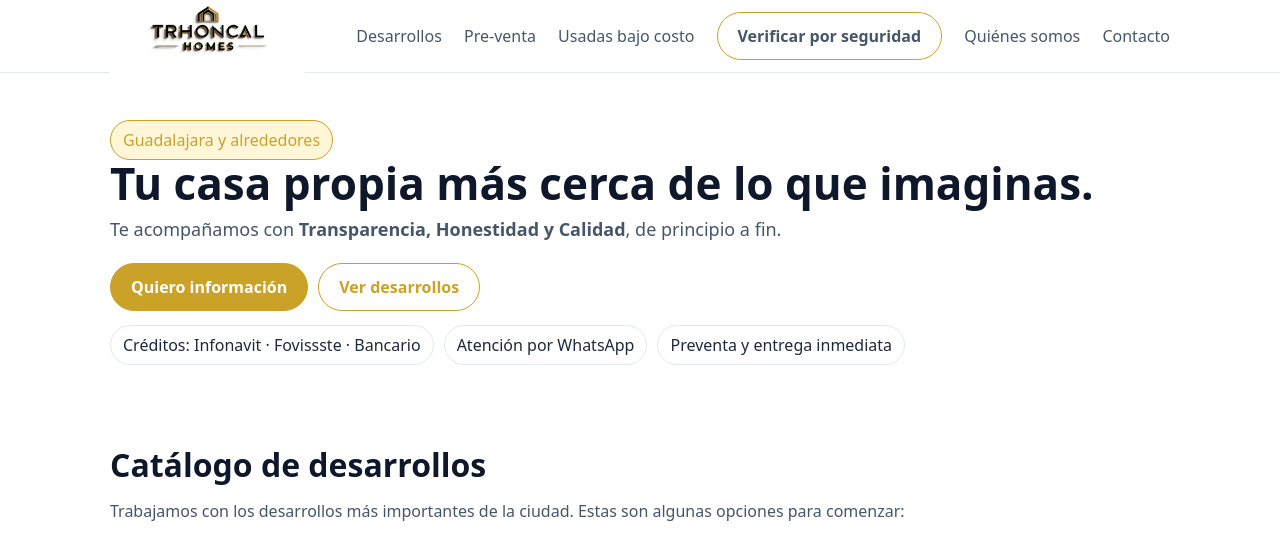
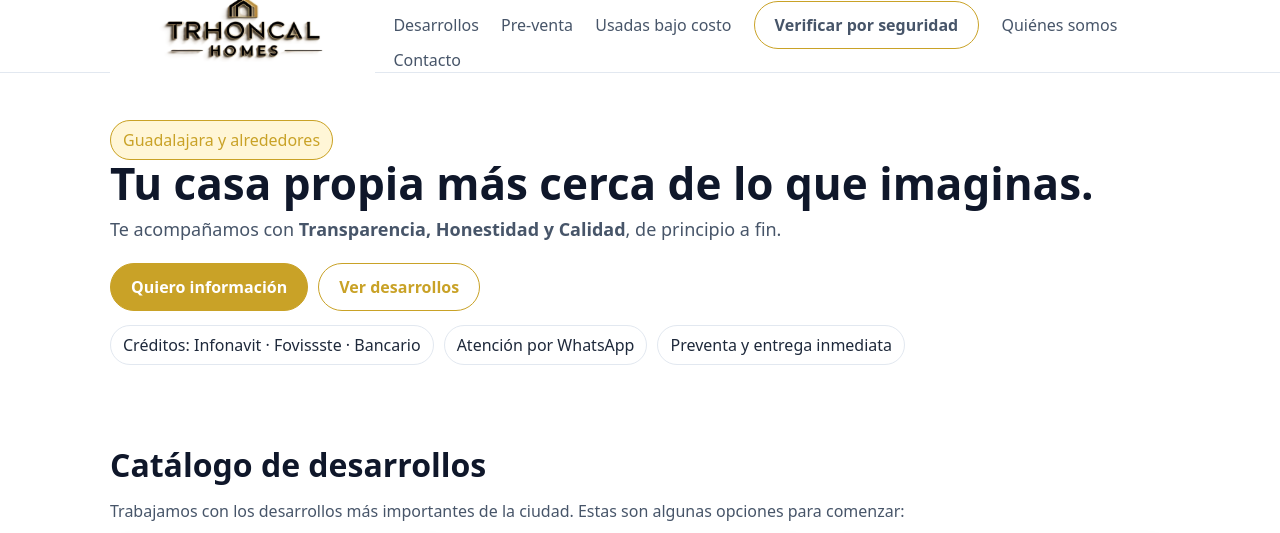
Before and after one commit to davidcastrosb-ops/catalogo, a plain HTML site: page index.html in a window 1280 px wide. Shown: the top 533 px of the page. Drawn offline with Linux system fonts and the light colour scheme.

Commit message:
Update index.html

```diff
--- a/index.html
+++ b/index.html
@@ -49,7 +49,7 @@
     .map{width:100%;height:360px;border:1px solid #e2e8f0;border-radius:16px;overflow:hidden}
     footer{padding:32px 0;color:var(--muted)}
     .wa-float{position:fixed;right:18px;bottom:18px;background:#25D366;color:#fff;padding:14px 16px;border-radius:999px;box-shadow:0 8px 22px rgba(0,0,0,.18);font-weight:800;z-index:60}
-    .logo-img{height:110px}
+    .logo-img{height:150px}
   </style>
 </head>
 <body>
```
